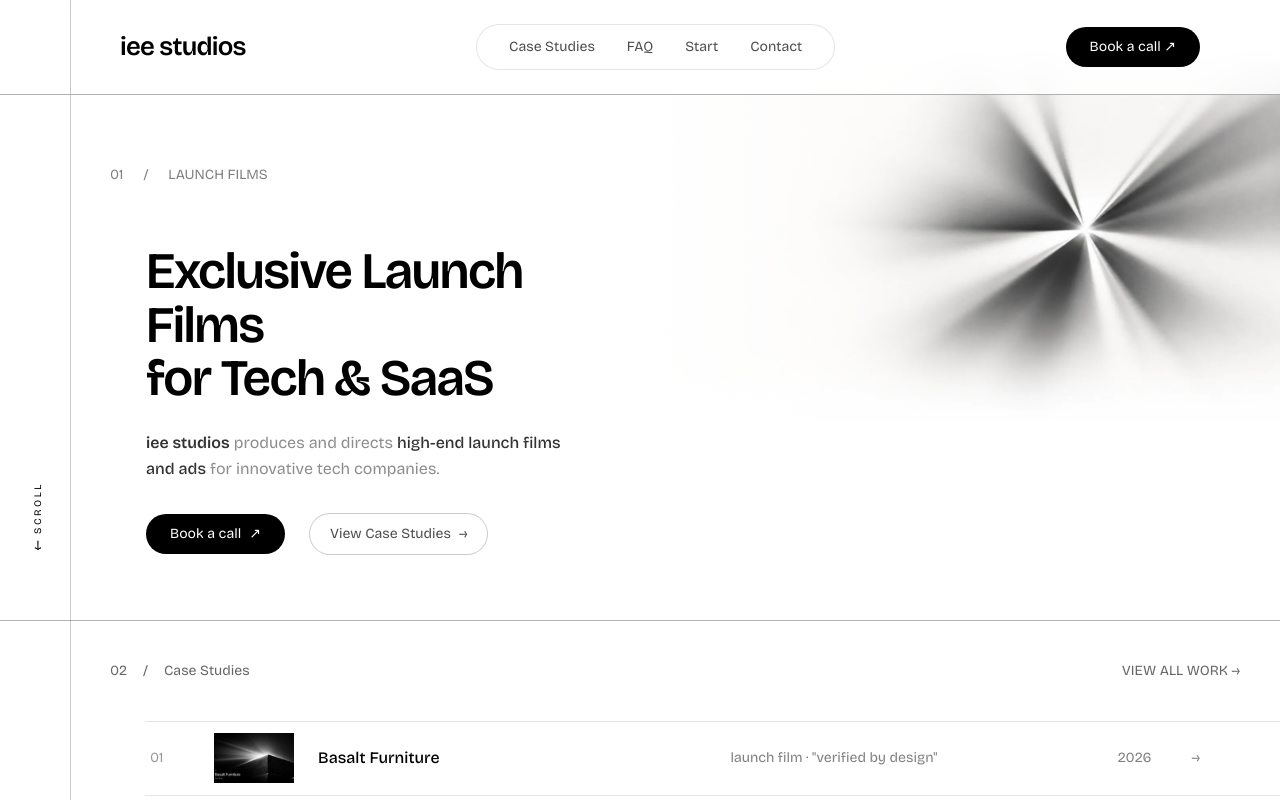
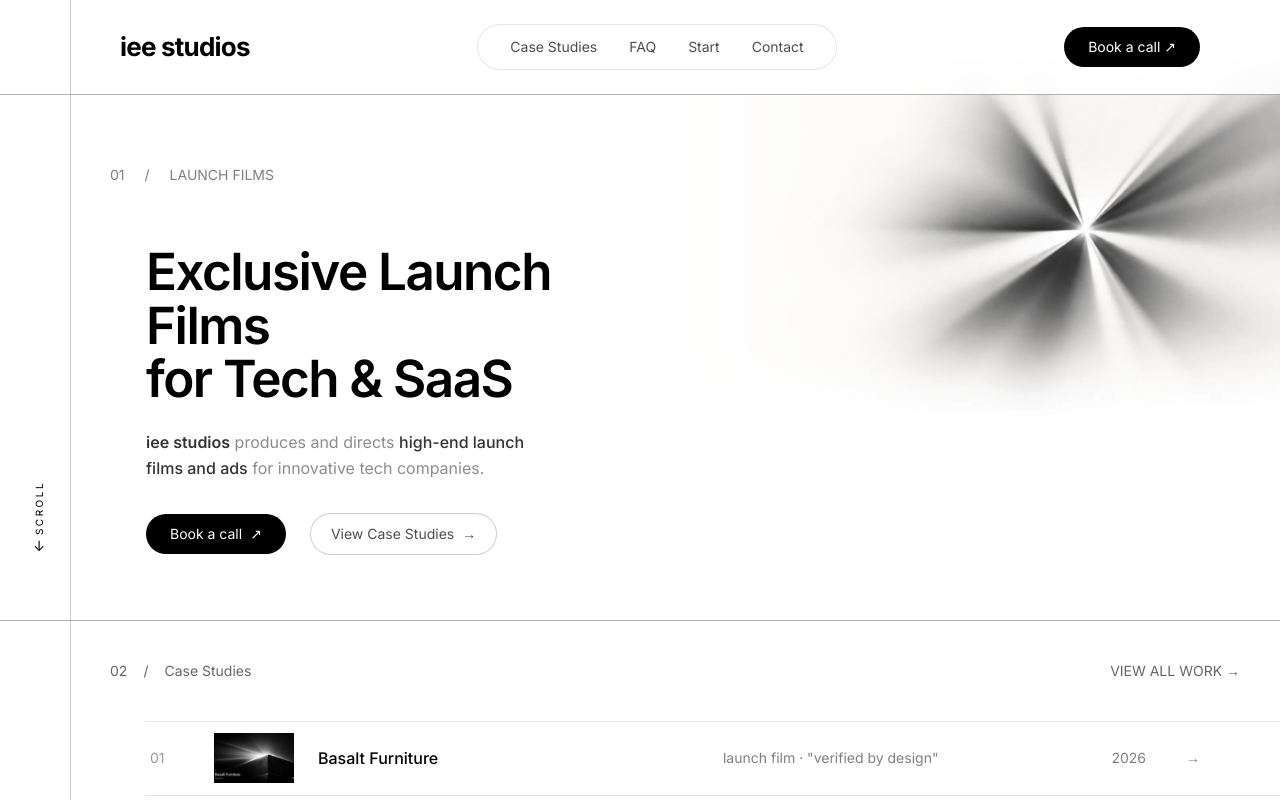
Before and after one commit to arp2006/iee-studios-website, a Next.js app: page / in a window 1280 px wide. Shown: the top 802 px of the page. Built offline with nearby package versions, Linux system fonts and the light colour scheme; grey boxes are pictures that could not be loaded.

Commit message:
font change

```diff
--- a/app/components/layout/Header.tsx
+++ b/app/components/layout/Header.tsx
@@ -14,7 +14,7 @@ export default function Header({ CALENDLY, lenisRef }: Props) {
   };
 
   return (
-    <header className="fixed top-0 left-0 w-full z-50 border-b border-black/30 bg-white/80 backdrop-blur-md">
+    <header className="fixed top-0 left-0 w-full z-50 border-b border-black/30 bg-white/85 backdrop-blur-md">
 
       <div className="absolute lg:left-[70px] top-0 h-full w-px bg-black/20" />
       <div className="w-full pl-6 lg:pl-[120px] pr-6 md:pr-12 lg:pr-20 py-6 flex items-center justify-between">
@@ -22,8 +22,11 @@ export default function Header({ CALENDLY, lenisRef }: Props) {
         {/* LEFT — BRAND */}
         <a
           href="#top"
+          onClick={(e) => {
+              e.preventDefault();
+              scrollTo("#top");
+            }}
           className="
-            font-bricolage
             text-[22px] md:text-[26px]
             font-bold
             tracking-[-0.03em]
--- a/app/globals.css
+++ b/app/globals.css
@@ -12,10 +12,6 @@
 
 html {
   scroll-behavior: smooth;
-}
-
-.font-bricolage {
-  font-family: var(--font-bricolage);
 }
 
 body {
--- a/app/layout.tsx
+++ b/app/layout.tsx
@@ -1,9 +1,11 @@
 import type { Metadata } from "next";
-import { Geist } from "next/font/google";
 import "./globals.css";
-import { Bricolage_Grotesque } from "next/font/google";
+import { Inter } from "next/font/google";
 
-const geist = Geist({ subsets: ["latin"] });
+const inter = Inter({
+  subsets: ['latin'],
+});
+
 
 export const metadata: Metadata = {
   title: "IEE Studios — Launch Films for Tech & SaaS",
@@ -11,11 +13,11 @@ export const metadata: Metadata = {
     "IEE Studios produces and directs exclusive launch films and advertisements for tech and SaaS companies.",
 };
 
-const bricolage = Bricolage_Grotesque({
-  subsets: ["latin"],
-  weight: ["400", "500", "600"],
-  variable: "--font-bricolage",
-});
+// const bricolage = Bricolage_Grotesque({
+//   subsets: ["latin"],
+//   weight: ["400", "500", "600"],
+//   variable: "--font-bricolage",
+// });
 
 export default function RootLayout({
   children,
@@ -25,7 +27,7 @@ export default function RootLayout({
   return (
     <html lang="en" style={{ background: "#fff" }}>
       <body
-        className={`${bricolage.className} font-sans`}
+        className={`${inter.className} font-sans`}
         style={{ background: "#fff" }}
       >
         {children}
```
